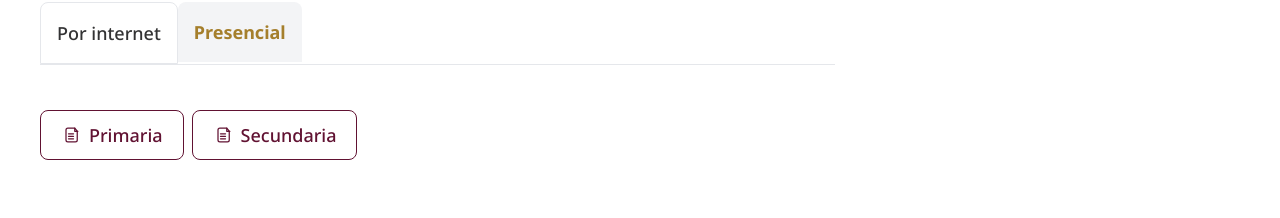
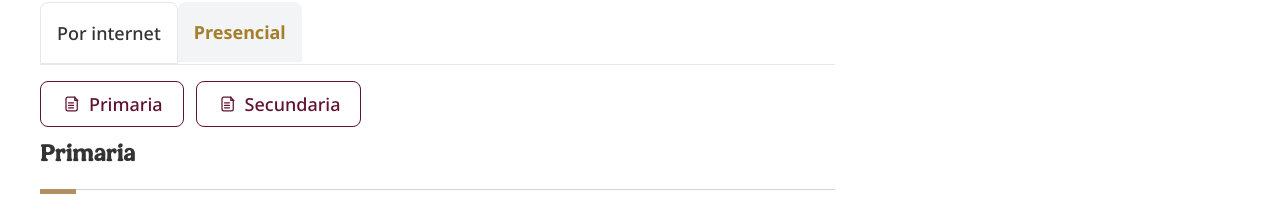
Before and after one commit to ineacdmx2024/inea-web, a Next.js app: page /servicios/reposicion-certificados in a window 1280 px wide. Both pictures are taken after a click on the button "Presencial". Shown: the part 316-534 px from the top of the page. Built offline with nearby package versions, Linux system fonts and the light colour scheme; no server answers.

Commit message:
Ajustar márgenes entre botones y título en pestaña presencial

```diff
--- a/src/app/servicios/reposicion-certificados/page.jsx
+++ b/src/app/servicios/reposicion-certificados/page.jsx
@@ -225,9 +225,8 @@ function Reposicion_certificados() {
         )}
 
         {opcionSeleccionada === "presencial" && (
-          // <div className="content presencial flex flex-col gap-10">
-          <div className="pt-[25px] text-lg mt-[20px] presencial flex flex-col gap-10">
-            <div className="flex flex-wrap mb-6">
+          <div className="pt-2 text-lg mt-2 presencial flex flex-col gap-10">
+            <div className="flex flex-wrap mb-0 mt-0 gap-y-1 gap-x-2">
               {[
                 { id: "primaria", label: "Primaria" },
                 { id: "secundaria", label: "Secundaria" },
@@ -235,7 +234,7 @@ function Reposicion_certificados() {
                 <button
                   key={id}
                   type="button"
-              className="text-[#611232] rounded-lg hover:text-white border border-[#611232] hover:bg-[#611232] focus:ring-4 focus:outline-none focus:ring-[#A57F2C] focus:bg-[#611232] focus:text-white font-medium px-5 py-2.5 text-center me-2 mb-2 text-lg flex items-center justify-center gap-2"
+                  className="text-[#611232] rounded-lg hover:text-white border border-[#611232] hover:bg-[#611232] focus:ring-4 focus:outline-none focus:ring-[#A57F2C] focus:bg-[#611232] focus:text-white font-medium px-5 py-2 text-center me-1 mb-0 mt-0 text-lg flex items-center justify-center gap-2"
                   onClick={() => {
                     const section = document.getElementById(id);
                     if (section) {
@@ -268,7 +267,7 @@ function Reposicion_certificados() {
                 </button>
               ))}
             </div>
-            <div id="primaria" className="mt-[-5px]">
+            <div id="primaria" className="mt-[-30px]">
               <div className="mb-4">
                 {/* <h2 className="patria title-sep">Primaria</h2> */}
                 <h2 className="patria text-2xl font-bold mb-4">Primaria</h2>
```
Lines whose indentation alone changed are shown as unchanged.
